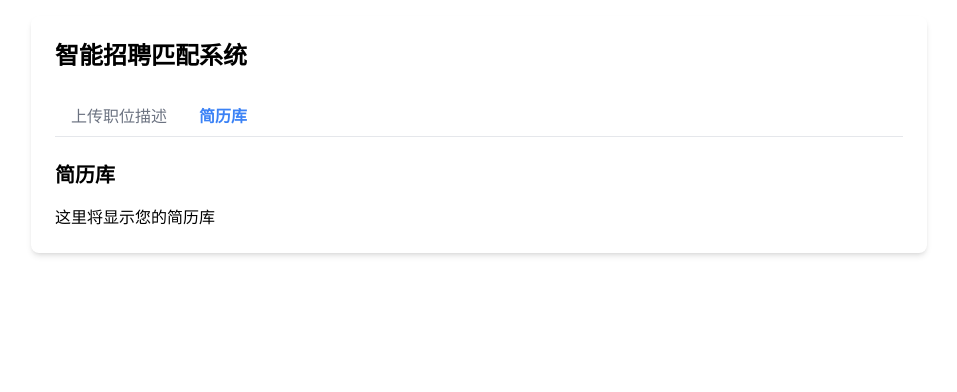
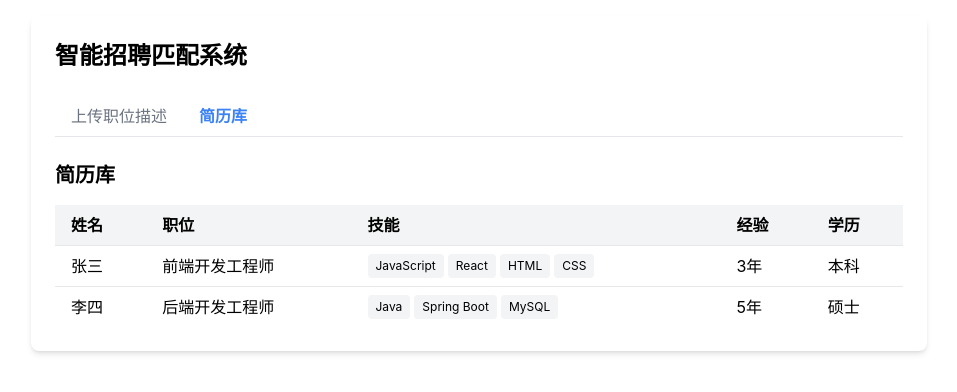
Before and after one commit to Rick03098/recruitment-matcher2, a Next.js app: page / in a window 1280 px wide. Both pictures are taken after a click on the button "简历库". Shown: the top 392 px of the page, without its empty margins (161-1118 px from the left). Built offline with nearby package versions, Linux system fonts and the light colour scheme.

Commit message:
Update RecruitmentMatcher.js

```diff
--- a/components/RecruitmentMatcher.js
+++ b/components/RecruitmentMatcher.js
@@ -1,9 +1,12 @@
-import { useState } from 'react';
+import { useState, useEffect } from 'react';
 
 export default function RecruitmentMatcher() {
   const [jobDescription, setJobDescription] = useState('');
   const [activeTab, setActiveTab] = useState('upload');
+  const [resumes, setResumes] = useState([]);
+  const [isLoading, setIsLoading] = useState(false);
 
+  // 测试基本API
   const testApi = async () => {
     try {
       const response = await fetch('/api/hello');
@@ -13,6 +16,26 @@ export default function RecruitmentMatcher() {
       alert('API调用失败: ' + error.message);
     }
   };
+
+  // 获取简历数据
+  useEffect(() => {
+    const fetchResumes = async () => {
+      try {
+        setIsLoading(true);
+        const response = await fetch('/api/fetchResumes');
+        const data = await response.json();
+        setResumes(data.resumes);
+      } catch (error) {
+        console.error('获取简历失败:', error);
+      } finally {
+        setIsLoading(false);
+      }
+    };
+
+    if (activeTab === 'resumes') {
+      fetchResumes();
+    }
+  }, [activeTab]);
 
   return (
     <div className="p-4">
@@ -50,12 +73,17 @@ export default function RecruitmentMatcher() {
                   onChange={(e) => setJobDescription(e.target.value)}
                 />
               </div>
-              <div>
+              <div className="flex space-x-4">
                 <button
                   className="bg-blue-500 text-white font-bold py-2 px-4 rounded"
                   onClick={testApi}
                 >
                   测试API
+                </button>
+                <button
+                  className="bg-green-500 text-white font-bold py-2 px-4 rounded"
+                >
+                  开始匹配
                 </button>
               </div>
             </div>
@@ -65,7 +93,45 @@ export default function RecruitmentMatcher() {
           {activeTab === 'resumes' && (
             <div>
               <h2 className="text-xl font-semibold mb-4">简历库</h2>
-              <p>这里将显示您的简历库</p>
+
+              {isLoading ? (
+                <p>加载中...</p>
+              ) : resumes.length > 0 ? (
+                <div className="overflow-x-auto">
+                  <table className="min-w-full">
+                    <thead>
+                      <tr className="bg-gray-100">
+                        <th className="px-4 py-2 text-left">姓名</th>
+                        <th className="px-4 py-2 text-left">职位</th>
+                        <th className="px-4 py-2 text-left">技能</th>
+                        <th className="px-4 py-2 text-left">经验</th>
+                        <th className="px-4 py-2 text-left">学历</th>
+                      </tr>
+                    </thead>
+                    <tbody>
+                      {resumes.map((resume) => (
+                        <tr key={resume.id} className="border-t">
+                          <td className="px-4 py-2">{resume.name}</td>
+                          <td className="px-4 py-2">{resume.title}</td>
+                          <td className="px-4 py-2">
+                            <div className="flex flex-wrap gap-1">
+                              {resume.skills.map((skill, index) => (
+                                <span key={index} className="bg-gray-100 px-2 py-1 rounded text-xs">
+                                  {skill}
+                                </span>
+                              ))}
+                            </div>
+                          </td>
+                          <td className="px-4 py-2">{resume.experience}</td>
+                          <td className="px-4 py-2">{resume.education}</td>
+                        </tr>
+                      ))}
+                    </tbody>
+                  </table>
+                </div>
+              ) : (
+                <p>暂无简历数据</p>
+              )}
             </div>
           )}
         </div>
```
